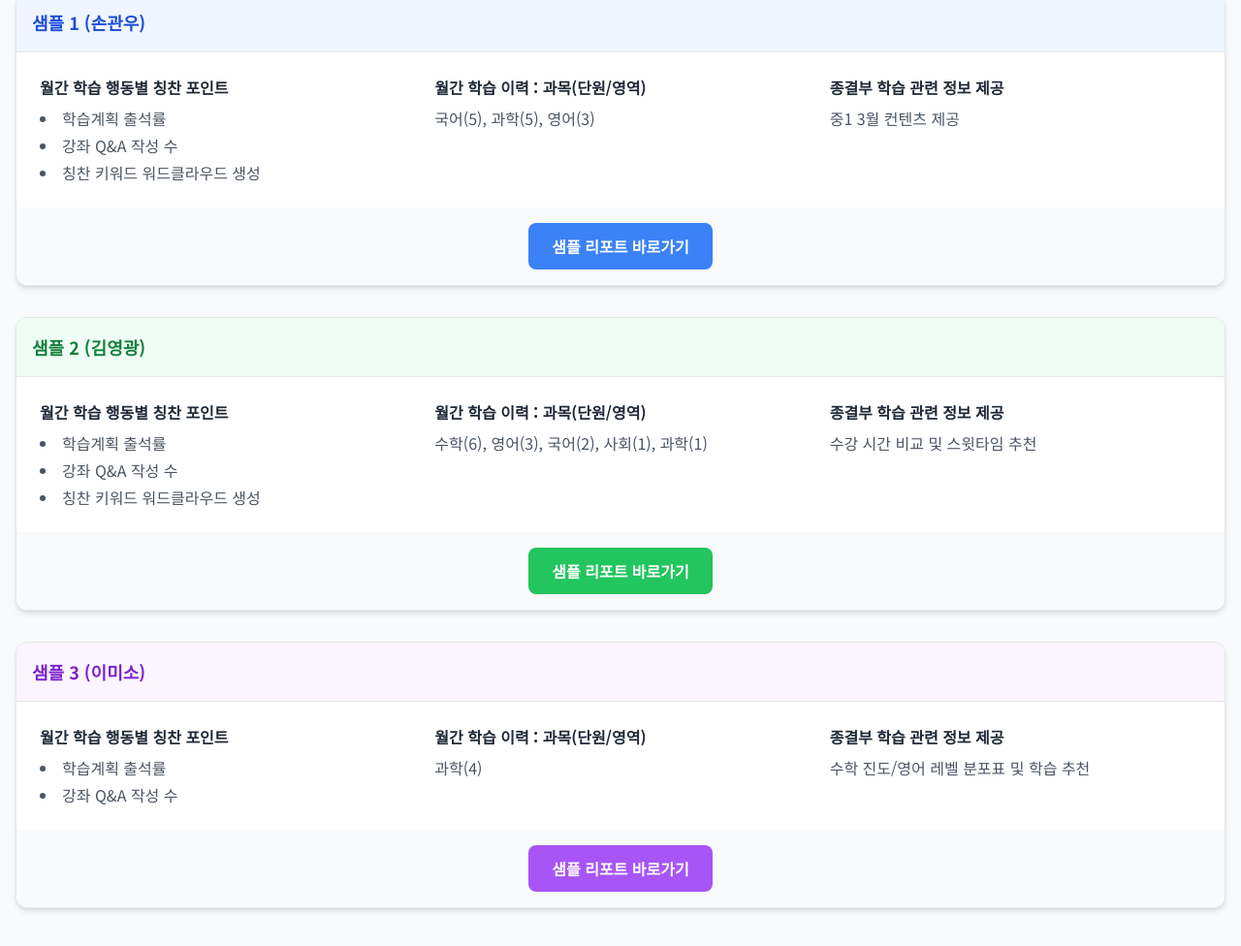
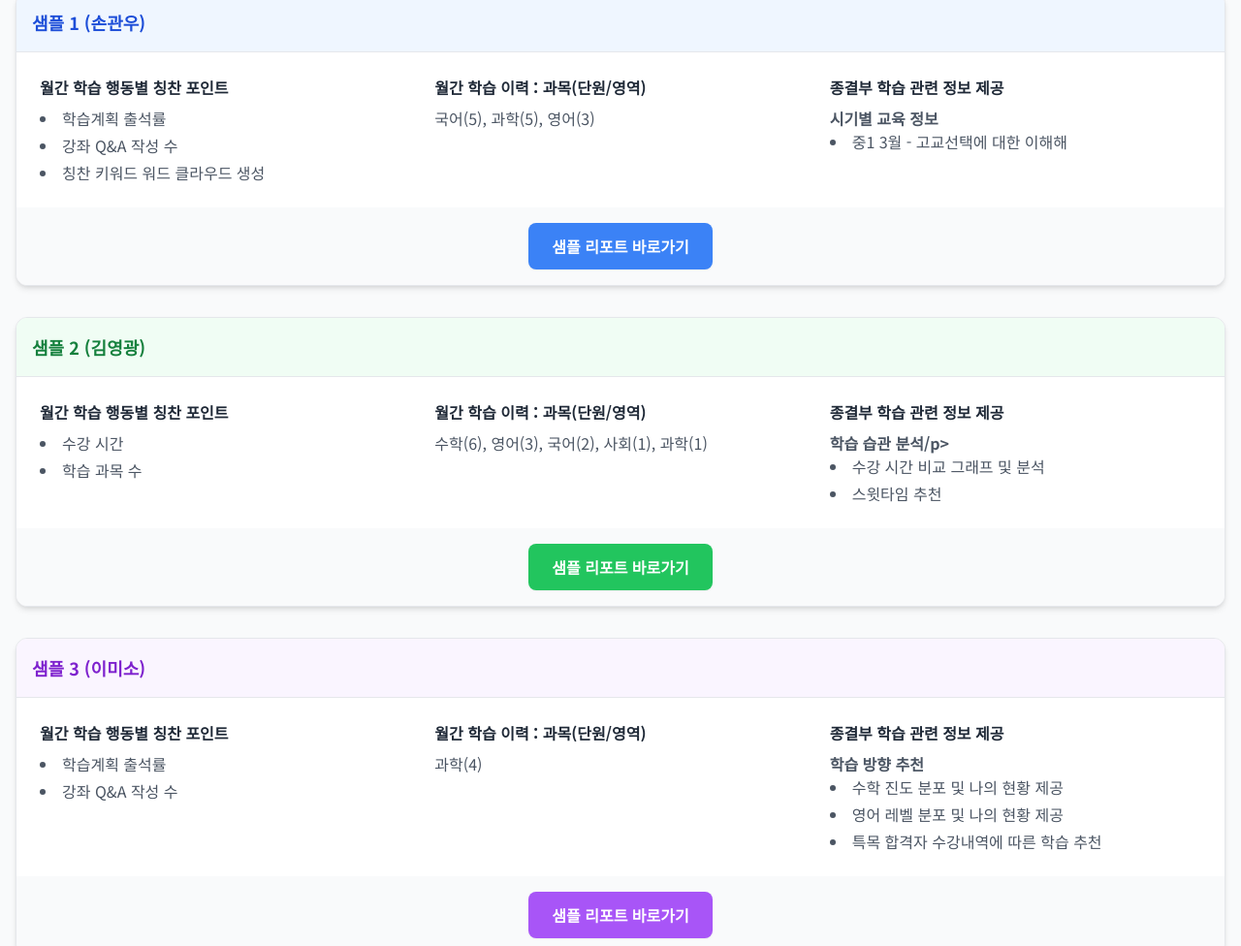
Before and after one commit to yoongu-kang/mgreport_sample-main, a plain HTML site: page index.html in a window 1280 px wide. Shown: the part 136-1112 px from the top of the page at 97% size. Drawn offline with nearby package versions, Linux system fonts and the light colour scheme.

Commit message:
Update index.html

```diff
--- a/index.html
+++ b/index.html
@@ -45,7 +45,7 @@
                             <ul class="list-disc list-inside space-y-1 text-gray-600">
                                 <li>학습계획 출석률</li>
                                 <li>강좌 Q&A 작성 수</li>
-                                <li>칭찬 키워드 워드클라우드 생성</li>
+                                <li>칭찬 키워드 워드 클라우드 생성</li>
                             </ul>
                         </div>
                         <!-- Column 2: Subject Details -->
@@ -56,7 +56,10 @@
                         <!-- Column 3: Educational Info -->
                         <div>
                              <h4 class="font-semibold text-md text-gray-800 mb-2">종결부 학습 관련 정보 제공</h4>
-                             <p class="text-gray-600">중1 3월 컨텐츠 제공</p>
+                             <p class="text-gray-600 font-semibold">시기별 교육 정보</p>
+                             <ul class="list-disc list-inside space-y-1 text-gray-600">
+                                <li>중1 3월 - 고교선택에 대한 이해해</li>
+                            </ul>
                         </div>
                     </div>
                 </div>
@@ -81,9 +84,8 @@
                         <div>
                             <h4 class="font-semibold text-md text-gray-800 mb-2">월간 학습 행동별 칭찬 포인트</h4>
                             <ul class="list-disc list-inside space-y-1 text-gray-600">
-                                <li>학습계획 출석률</li>
-                                <li>강좌 Q&A 작성 수</li>
-                                <li>칭찬 키워드 워드클라우드 생성</li>
+                                <li>수강 시간</li>
+                                <li>학습 과목 수</li>
                             </ul>
                         </div>
                         <!-- Column 2: Subject Details -->
@@ -94,7 +96,11 @@
                         <!-- Column 3: Study Habit Analysis -->
                         <div>
                              <h4 class="font-semibold text-md text-gray-800 mb-2">종결부 학습 관련 정보 제공</h4>
-                             <p class="text-gray-600">수강 시간 비교 및 스윗타임 추천</p>
+                             <p class="text-gray-600 font-semibold">학습 습관 분석/p>
+                             <ul class="list-disc list-inside space-y-1 text-gray-600">
+                                <li>수강 시간 비교 그래프 및 분석</li>
+                                <li>스윗타임 추천</li>
+                            </ul>
                         </div>
                     </div>
                 </div>
@@ -131,7 +137,12 @@
                         <!-- Column 3: Educational Info -->
                         <div>
                              <h4 class="font-semibold text-md text-gray-800 mb-2">종결부 학습 관련 정보 제공</h4>
-                             <p class="text-gray-600">수학 진도/영어 레벨 분포표 및 학습 추천</p>
+                             <p class="text-gray-600 font-semibold">학습 방향 추천</p>
+                             <ul class="list-disc list-inside space-y-1 text-gray-600">
+                                <li>수학 진도 분포 및 나의 현황 제공</li>
+                                <li>영어 레벨 분포 및 나의 현황 제공</li>
+                                <li>특목 합격자 수강내역에 따른 학습 추천</li>
+                            </ul>
                         </div>
                     </div>
                 </div>
```
